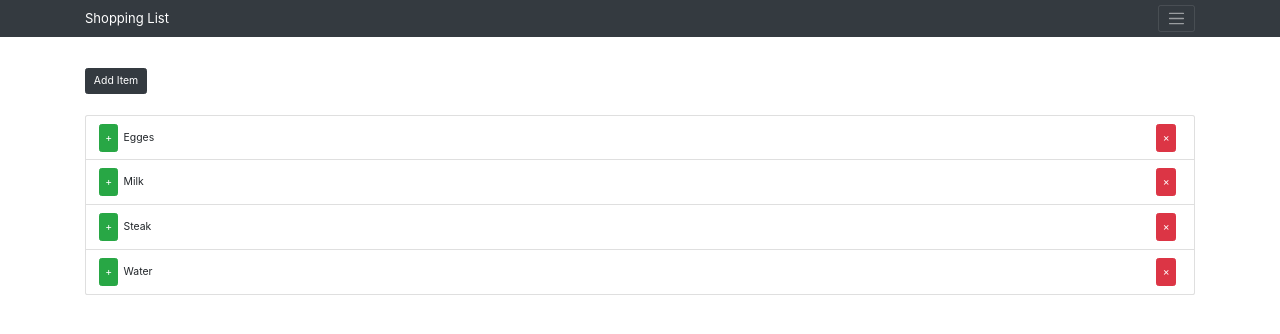
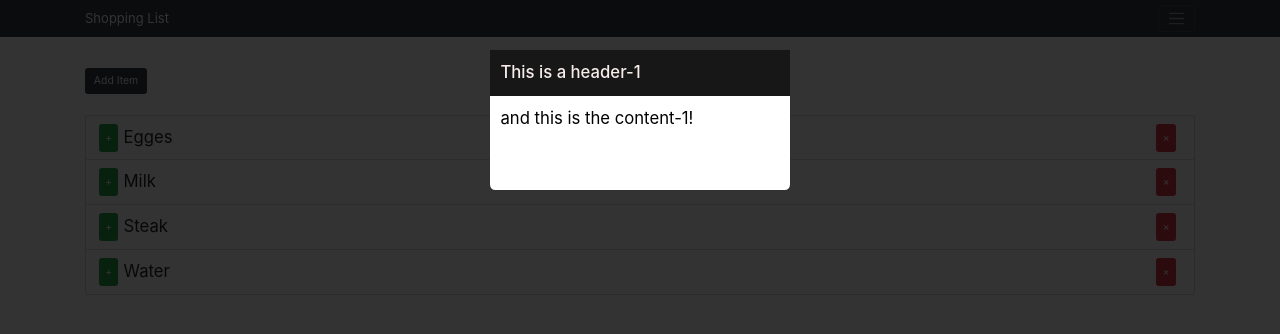
Before and after one commit to MotiLM2003/mern-simple-shipping-list, a React (Create React App) app in the folder client/: page / in a window 1280 px wide. Shown: the top 334 px of the page. Built offline with nearby package versions, Linux system fonts and the light colour scheme.

Commit message:
:apple: redux update completed, working on the item Model.

```diff
--- a/client/src/app.css
+++ b/client/src/app.css
@@ -5,6 +5,10 @@
 }
 html {
   font-size: 65.2%;
+}
+
+body {
+  font-size: 1.6rem;
 }
 
 .remove-btn {
--- a/client/src/components/App.js
+++ b/client/src/components/App.js
@@ -3,12 +3,18 @@ import 'bootstrap/dist/css/bootstrap.min.css';
 import '../app.css';
 import AppNavbar from './AppNavbar';
 import ShoppingList from './/ShoppingList/ShoppingList';
+import ItemModel from './ItemModel/ItemModel';
 
 const App = () => {
   return (
     <div className='App'>
       <AppNavbar />
+
       <ShoppingList />
+
+      <ItemModel header='This is a header-1'>
+        and this is the content-1!
+      </ItemModel>
     </div>
   );
 };
--- /dev/null
+++ b/client/src/components/ItemModel/ItemModel.css
@@ -0,0 +1,36 @@
+.item-model-container {
+  position: absolute;
+  top: 0;
+  left: 0;
+  background: rgba(0, 0, 0, 0.8);
+  width: 100%;
+  height: 100vh;
+  z-index: 10;
+}
+
+.item-model-box {
+  min-width: 300px;
+  min-height: 140px;
+  color: #000;
+  background-color: #fff;
+  position: absolute;
+  border-radius: 0.5rem;
+  top: 15%;
+  left: 50%;
+
+  transform: translate(-50%, -50%);
+  display: flex;
+  flex-direction: column;
+}
+
+.item-model-box > div {
+  padding: 1rem;
+}
+.item-model-box .header {
+  background-color: #171717;
+  color: #f8edeb;
+  font-weight: 500;
+}
+
+.item-model-box .content {
+}
--- a/client/src/components/ItemModel/ItemModel.js
+++ b/client/src/components/ItemModel/ItemModel.js
@@ -1,7 +1,16 @@
 import React from 'react';
 
-const ItemModel = () => {
-  return <div className='item-model'>Hello</div>;
+import './ItemModel.css';
+
+const ItemModel = ({ header, children }) => {
+  return (
+    <div className='item-model-container'>
+      <div className='item-model-box'>
+        <div className='header'>{header}</div>
+        <div className='content'>{children}</div>
+      </div>
+    </div>
+  );
 };
 
 export default ItemModel;
```
Also changed, not shown: 1 other file (tests, documents, lock files or other folders).
